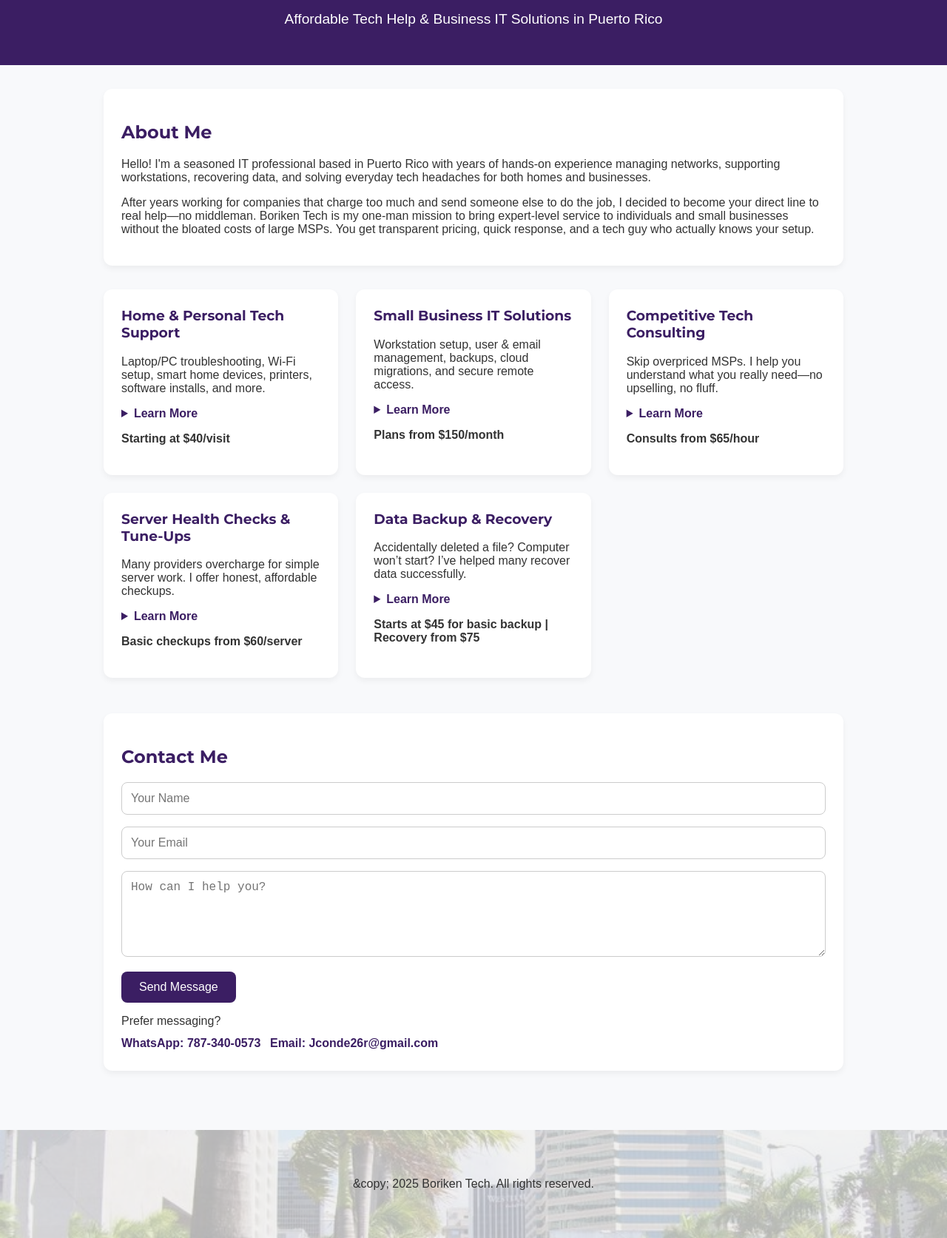
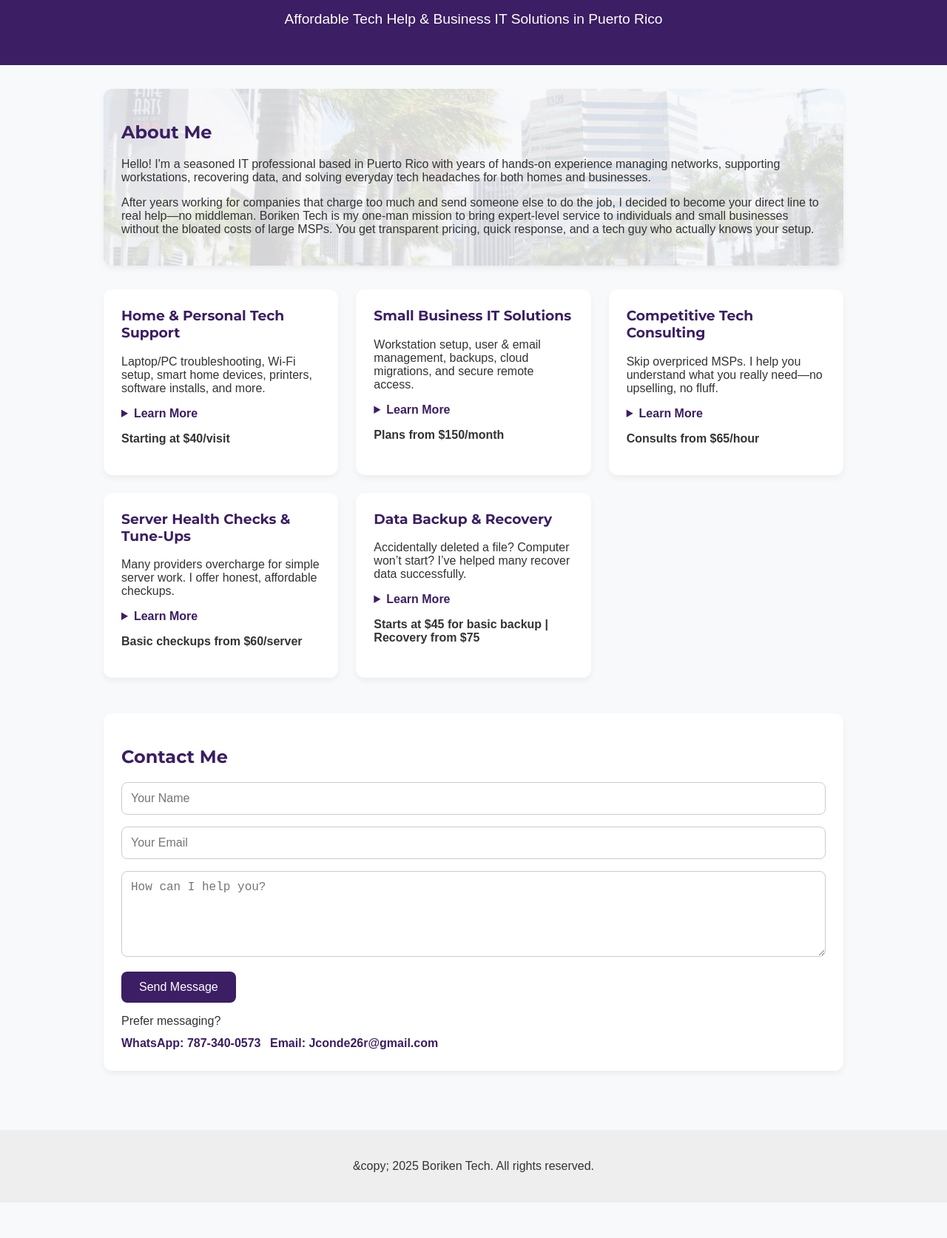
Before and after one commit to Jconde09r/test, a plain HTML site: page index.html in a window 1280 px wide. Shown: the part 180-1853 px from the top of the page at 74% size. After the commit the page ends 1805 px from the top, so only its background shows below. Drawn offline with Linux system fonts and the light colour scheme.

Commit message:
Update index.html

```diff
--- a/index.html
+++ b/index.html
@@ -13,7 +13,7 @@
       --text-dark: #333333;
       --card-bg-light: white;
       --shadow-light: rgba(0, 0, 0, 0.05);
-      --footer-bg: #eee; /* Added for footer background color */
+      --footer-bg: #eee;
     }
 
     body {
@@ -61,24 +61,50 @@
       margin: 0 auto;
     }
 
-    .services {
+    .services { /* This is for the grid of service cards */
       display: grid;
       grid-template-columns: repeat(auto-fit, minmax(250px, 1fr));
       gap: 1.5rem;
       margin-bottom: 3rem;
     }
 
-    .service {
+    .service { /* General styling for individual cards including the original About Me */
       background: var(--card-bg-light);
       padding: 1.5rem;
       border-radius: 0.75rem;
       box-shadow: 0 4px 8px var(--shadow-light);
       transition: transform 0.2s ease, background 0.3s ease;
+      position: relative;
+      z-index: 1;
     }
 
     .service:hover {
       transform: translateY(-4px);
     }
+
+    /* === STYLING FOR "ABOUT ME" SECTION BACKGROUND === */
+    #about-me-section {
+      background-color: transparent !important; /* Override .service background to see pseudo-element */
+      position: relative; /* For positioning the pseudo-element */
+      z-index: 0; /* To allow pseudo-element to be behind */
+    }
+
+    #about-me-section::before {
+      content: "";
+      position: absolute;
+      top: 0;
+      left: 0;
+      width: 100%;
+      height: 100%;
+      background-image: url('images/Back view.jpg'); /* Ensure this path is correct */
+      background-size: cover;
+      background-position: center;
+      opacity: 0.15; /* Adjust for desired transparency - try 0.1 to 0.3 */
+      z-index: -1; /* Place background behind content */
+      border-radius: 0.75rem; /* Match the parent's border-radius */
+    }
+    /* === END OF STYLING FOR "ABOUT ME" SECTION === */
+
 
     .service h3 {
       font-family: 'Montserrat', sans-serif;
@@ -119,6 +145,8 @@
       border-radius: 0.75rem;
       box-shadow: 0 4px 8px var(--shadow-light);
       transition: background 0.3s ease;
+      position: relative;
+      z-index: 1;
     }
 
     form h2 {
@@ -128,8 +156,8 @@
 
     input,
     textarea {
-      width: 100%; /* Adjusted for box-sizing */
-      box-sizing: border-box; /* Added for better width control */
+      width: 100%;
+      box-sizing: border-box;
       padding: 0.75rem;
       margin-bottom: 1rem;
       border: 1px solid #ccc;
@@ -147,42 +175,30 @@
       cursor: pointer;
     }
 
+    /* Specific styling for the form submit button if needed, otherwise it uses general button style */
+    form button[type="submit"] {
+      /* Add specific styles here if different from language-toggle button */
+    }
+
+
     footer {
       text-align: center;
-      padding: 3rem 1.5rem; /* Increased padding for better image visibility */
-      background-color: var(--footer-bg); /* Fallback color */
+      padding: 1.5rem;
+      background: var(--footer-bg);
       margin-top: 3rem;
-      position: relative; /* Needed for pseudo-element background */
-      color: var(--text-dark); /* Ensure text is readable */
-      z-index: 0; /* Ensure content is above pseudo-element */
     }
-
-    footer::before { /* Pseudo-element for background image */
-      content: "";
-      position: absolute;
-      top: 0;
-      left: 0;
-      width: 100%;
-      height: 100%;
-      background-image: url('images/Back view.jpg'); /* Ensure this path is correct */
-      background-size: cover;
-      background-position: center;
-      opacity: 0.25; /* Adjust for desired transparency */
-      z-index: -1; /* Place background behind content */
-    }
-
 
     .contact-options {
       margin-top: 1rem;
     }
 
     .contact-options p {
-      margin-bottom: 0.5rem; /* Added margin for spacing */
+      margin-bottom: 0.5rem;
     }
 
     .contact-options a {
       display: inline-block;
-      margin: 0.25rem 0.5rem 0.25rem 0; /* Adjusted margin */
+      margin: 0.25rem 0.5rem 0.25rem 0;
       color: var(--primary-color);
       text-decoration: none;
       font-weight: bold;
@@ -210,7 +226,7 @@
   </header>
 
   <main>
-    <section class="service" style="margin-bottom: 2rem;">
+    <section class="service" id="about-me-section" style="margin-bottom: 2rem;">
       <h2 style="color:#3b1e63; font-family:'Montserrat', sans-serif;" data-lang-key="aboutMeTitle">About Me</h2>
       <p data-lang-key="aboutMeP1">Hello! I'm a seasoned IT professional based in Puerto Rico with years of hands-on experience managing networks, supporting workstations, recovering data, and solving everyday tech headaches for both homes and businesses.</p>
       <p data-lang-key="aboutMeP2">After years working for companies that charge too much and send someone else to do the job, I decided to become your direct line to real help—no middleman. Boriken Tech is my one-man mission to bring expert-level service to individuals and small businesses without the bloated costs of large MSPs. You get transparent pricing, quick response, and a tech guy who actually knows your setup.</p>
@@ -237,7 +253,8 @@
         <h3 data-lang-key="service2Title">Small Business IT Solutions</h3>
         <p data-lang-key="service2Desc">Workstation setup, user & email management, backups, cloud migrations, and secure remote access.</p>
         <details>
-          <summary data-lang-key="learnMore">Learn More</summary> <ul>
+          <summary data-lang-key="learnMore">Learn More</summary>
+          <ul>
             <li data-lang-key="service2Item1">Ongoing PC/server maintenance</li>
             <li data-lang-key="service2Item2">Microsoft 365 & Google Workspace setup</li>
             <li data-lang-key="service2Item3">On-prem & cloud backup solutions</li>
@@ -321,7 +338,7 @@
     // --- LANGUAGE TOGGLE SCRIPT ---
     let currentLanguage = 'en'; // Default language
 
-    // **IMPORTANT: FILL IN YOUR SPANISH TRANSLATIONS HERE**
+    // **IMPORTANT: FILL IN YOUR SPANISH TRANSLATIONS HERE WHERE INDICATED**
     const translations = {
       en: {
         pageTitle: "Boriken Tech | IT Solutions in Puerto Rico",
@@ -339,7 +356,7 @@
         service1Item3: "Software installation & updates",
         service1Item4: "Driver installation & OS updates",
         service1Item5: "New device setup (printers, smart home, etc.)",
-        service1Price: "Starting at $40/visit",
+        // service1Price: "Starting at $40/visit", // Handled by innerHTML map
         service2Title: "Small Business IT Solutions",
         service2Desc: "Workstation setup, user & email management, backups, cloud migrations, and secure remote access.",
         service2Item1: "Ongoing PC/server maintenance",
@@ -347,40 +364,40 @@
         service2Item3: "On-prem & cloud backup solutions",
         service2Item4: "VPN & secure remote workflows",
         service2Item5: "Email and identity access management",
-        service2Price: "Plans from $150/month",
+        // service2Price: "Plans from $150/month", // Handled by innerHTML map
         service3Title: "Competitive Tech Consulting",
         service3Desc: "Skip overpriced MSPs. I help you understand what you really need—no upselling, no fluff.",
         service3Item1: "New office tech planning",
         service3Item2: "Security and backup audits",
         service3Item3: "Cost-cutting strategies on cloud/IT tools",
         service3Item4: "Small office server optimization",
-        service3Price: "Consults from $65/hour",
+        // service3Price: "Consults from $65/hour", // Handled by innerHTML map
         service4Title: "Server Health Checks & Tune-Ups",
         service4Desc: "Many providers overcharge for simple server work. I offer honest, affordable checkups.",
         service4Item1: "Windows Server updates & patching",
         service4Item2: "Disk space, services & performance review",
         service4Item3: "Backup validation & storage health",
         service4Item4: "Uptime monitoring setup",
-        service4Price: "Basic checkups from $60/server",
+        // service4Price: "Basic checkups from $60/server", // Handled by innerHTML map
         service5Title: "Data Backup & Recovery",
         service5Desc: "Accidentally deleted a file? Computer won’t start? I’ve helped many recover data successfully.",
         service5Item1: "External drive backup setups",
         service5Item2: "Cloud sync troubleshooting (Google Drive, OneDrive, Dropbox)",
         service5Item3: "Data recovery attempts from dead PCs or damaged drives",
         service5Item4: "Migration to new devices without data loss",
-        service5Price: "Starts at $45 for basic backup | Recovery from $75",
+        // service5Price: "Starts at $45 for basic backup | Recovery from $75", // Handled by innerHTML map
         contactTitle: "Contact Me",
         formNamePlaceholder: "Your Name",
         formEmailPlaceholder: "Your Email",
         formMessagePlaceholder: "How can I help you?",
         formSubmitButton: "Send Message",
         preferMessaging: "Prefer messaging?",
-        contactWhatsapp: "WhatsApp: 787-340-0573", // Keep numbers, translate text part if needed
-        contactEmail: "Email: Jconde26r@gmail.com", // Keep email, translate text part if needed
+        contactWhatsapp: "WhatsApp: 787-340-0573",
+        contactEmail: "Email: Jconde26r@gmail.com",
         thankYouMsg: "Thanks for reaching out! I'll get back to you shortly.",
         footerCopyright: "&copy; 2025 Boriken Tech. All rights reserved."
       },
-      es: { // PUERTO RICAN SPANISH TRANSLATIONS - PLEASE FILL THESE IN
+      es: { // PUERTO RICAN SPANISH TRANSLATIONS - PLEASE ENSURE THESE ARE ACCURATE
         pageTitle: "Boriken Tech | Soluciones de IT en Puerto Rico",
         headerTitle: "Boriken Tech",
         headerSubtitle: "Ayuda Tecnológica Accesible y Soluciones IT para Negocios en Puerto Rico",
@@ -388,7 +405,7 @@
         aboutMeTitle: "Sobre Mí",
         aboutMeP1: "¡Hola! Soy un profesional de IT con base en Puerto Rico y años de experiencia práctica administrando redes, brindando soporte a estaciones de trabajo, recuperando datos y resolviendo problemas tecnológicos cotidianos tanto para hogares como para empresas.",
         aboutMeP2: "Después de años trabajando para compañías que cobran demasiado y envían a otra persona a hacer el trabajo, decidí convertirme en tu línea directa a la ayuda real, sin intermediarios. Boriken Tech es mi misión unipersonal para ofrecer servicio de nivel experto a individuos y pequeñas empresas sin los costos inflados de los grandes MSP. Obtienes precios transparentes, respuesta rápida y un técnico que realmente conoce tu configuración.",
-        learnMore: "Aprende Más", // Or "Saber Más", "Detalles"
+        learnMore: "Aprende Más",
         service1Title: "Soporte Técnico Personal y para el Hogar",
         service1Desc: "Resolución de problemas de laptop/PC, configuración de Wi-Fi, dispositivos inteligentes, impresoras, instalación de software y más.",
         service1Item1: "Optimización de sistemas y solución a PCs lentas",
@@ -396,7 +413,7 @@
         service1Item3: "Instalación y actualización de software",
         service1Item4: "Instalación de drivers y actualizaciones de SO",
         service1Item5: "Configuración de nuevos dispositivos (impresoras, hogar inteligente, etc.)",
-        service1Price: "Desde $40/visita",
+        // service1Price: "Desde $40/visita", // Handled by innerHTML map
         service2Title: "Soluciones IT para Pequeñas Empresas",
         service2Desc: "Configuración de estaciones de trabajo, gestión de usuarios y correo, copias de seguridad, migraciones a la nube y acceso remoto seguro.",
         service2Item1: "Mantenimiento continuo de PC/servidores",
@@ -404,62 +421,42 @@
         service2Item3: "Soluciones de respaldo local y en la nube",
         service2Item4: "VPN y flujos de trabajo remotos seguros",
         service2Item5: "Gestión de correo electrónico y acceso de identidad",
-        service2Price: "Planes desde $150/mes",
+        // service2Price: "Planes desde $150/mes", // Handled by innerHTML map
         service3Title: "Consultoría Tecnológica Competitiva",
         service3Desc: "Evita MSPs caros. Te ayudo a entender lo que realmente necesitas, sin ventas adicionales ni palabrería.",
         service3Item1: "Planificación tecnológica para nuevas oficinas",
         service3Item2: "Auditorías de seguridad y copias de seguridad",
         service3Item3: "Estrategias de reducción de costos en herramientas de nube/IT",
         service3Item4: "Optimización de servidores para oficinas pequeñas",
-        service3Price: "Consultas desde $65/hora",
+        // service3Price: "Consultas desde $65/hora", // Handled by innerHTML map
         service4Title: "Chequeos y Afinaciones de Servidores",
         service4Desc: "Muchos proveedores cobran de más por trabajo simple de servidor. Ofrezco chequeos honestos y asequibles.",
         service4Item1: "Actualizaciones y parches de Windows Server",
         service4Item2: "Revisión de espacio en disco, servicios y rendimiento",
         service4Item3: "Validación de copias de seguridad y salud del almacenamiento",
         service4Item4: "Configuración de monitoreo de tiempo de actividad",
-        service4Price: "Chequeos básicos desde $60/servidor",
+        // service4Price: "Chequeos básicos desde $60/servidor", // Handled by innerHTML map
         service5Title: "Respaldo y Recuperación de Datos",
         service5Desc: "¿Borraste un archivo por accidente? ¿La computadora no enciende? He ayudado a muchos a recuperar datos exitosamente.",
         service5Item1: "Configuraciones de respaldo en discos externos",
         service5Item2: "Solución de problemas de sincronización en la nube (Google Drive, OneDrive, Dropbox)",
         service5Item3: "Intentos de recuperación de datos de PCs dañadas o discos duros defectuosos",
         service5Item4: "Migración a nuevos dispositivos sin pérdida de datos",
-        service5Price: "Desde $45 por respaldo básico | Recuperación desde $75",
+        // service5Price: "Desde $45 por respaldo básico | Recuperación desde $75", // Handled by innerHTML map
         contactTitle: "Contáctame",
         formNamePlaceholder: "Tu Nombre",
         formEmailPlaceholder: "Tu Correo Electrónico",
         formMessagePlaceholder: "¿Cómo puedo ayudarte?",
         formSubmitButton: "Enviar Mensaje",
         preferMessaging: "¿Prefieres mensajería?",
-        contactWhatsapp: "WhatsApp: 787-340-0573", // Keep number
-        contactEmail: "Correo: Jconde26r@gmail.com",   // Keep email
+        contactWhatsapp: "WhatsApp: 787-340-0573",
+        contactEmail: "Correo: Jconde26r@gmail.com",
         thankYouMsg: "¡Gracias por contactarme! Te responderé en breve.",
         footerCopyright: "&copy; 2025 Boriken Tech. Todos los derechos reservados."
       }
     };
 
-    function applyTranslations() {
-      document.documentElement.lang = currentLanguage;
-      document.querySelectorAll('[data-lang-key]').forEach(element => {
-        const key = element.getAttribute('data-lang-key');
-        if (translations[currentLanguage] && translations[currentLanguage][key]) {
-          // For input placeholders, we need to set the placeholder attribute
-          if (element.tagName === 'INPUT' || element.tagName === 'TEXTAREA') {
-            const placeholderKey = element.getAttribute('data-lang-placeholder-key');
-            if (placeholderKey && translations[currentLanguage][placeholderKey]) {
-                 element.placeholder = translations[currentLanguage][placeholderKey];
-            } else if (translations[currentLanguage][key]) { // fallback to data-lang-key for elements like buttons if placeholder key isn't specific
-                 element.textContent = translations[currentLanguage][key];
-            }
-          } else { // For other elements, set textContent
-            element.textContent = translations[currentLanguage][key];
-          }
-        }
-      });
-
-      // Specifically for elements with HTML content like prices with <strong>
-       const priceElementsMap = {
+    const priceElementsMap = {
         en: {
             service1Price: "<strong>Starting at $40/visit</strong>",
             service2Price: "<strong>Plans from $150/month</strong>",
@@ -467,32 +464,41 @@
             service4Price: "<strong>Basic checkups from $60/server</strong>",
             service5Price: "<strong>Starts at $45 for basic backup | Recovery from $75</strong>"
         },
-        es: { // **PLEASE PROVIDE SPANISH VERSIONS FOR THESE, MAINTAINING HTML STRUCTURE**
+        es: {
             service1Price: "<strong>Desde $40/visita</strong>",
             service2Price: "<strong>Planes desde $150/mes</strong>",
             service3Price: "<strong>Consultas desde $65/hora</strong>",
             service4Price: "<strong>Chequeos básicos desde $60/servidor</strong>",
             service5Price: "<strong>Desde $45 por respaldo básico | Recuperación desde $75</strong>"
         }
-      };
+    };
 
-      document.querySelectorAll('[data-lang-key*="Price"]').forEach(element => {
-          const key = element.getAttribute('data-lang-key');
-          if(priceElementsMap[currentLanguage] && priceElementsMap[currentLanguage][key]) {
-              element.innerHTML = priceElementsMap[currentLanguage][key];
+    function applyTranslations() {
+      document.documentElement.lang = currentLanguage;
+      document.querySelectorAll('[data-lang-key]').forEach(element => {
+        const key = element.getAttribute('data-lang-key');
+
+        // Check if this key is for a price element handled by innerHTML
+        if (priceElementsMap[currentLanguage] && priceElementsMap[currentLanguage][key]) {
+          element.innerHTML = priceElementsMap[currentLanguage][key];
+        }
+        // For other elements
+        else if (translations[currentLanguage] && translations[currentLanguage][key]) {
+          const placeholderKey = element.getAttribute('data-lang-placeholder-key');
+          if (placeholderKey && (element.tagName === 'INPUT' || element.tagName === 'TEXTAREA')) {
+            if (translations[currentLanguage][placeholderKey]){
+                 element.placeholder = translations[currentLanguage][placeholderKey];
+            }
+          } else {
+            element.textContent = translations[currentLanguage][key];
           }
+        }
       });
-
-      // Update language toggle button text specifically
-      const langButton = document.getElementById('languageToggleButton');
-      if (langButton) {
-        langButton.textContent = translations[currentLanguage].toggleLanguageButton;
-      }
     }
 
     function toggleLanguage() {
       currentLanguage = currentLanguage === 'en' ? 'es' : 'en';
-      localStorage.setItem('preferredLanguage', currentLanguage); // Save preference
+      localStorage.setItem('preferredLanguage', currentLanguage);
       applyTranslations();
     }
 
@@ -503,7 +509,6 @@
       document.getElementById('thankYou').style.display = 'block';
     }
 
-    // On page load, check for saved language preference
     document.addEventListener('DOMContentLoaded', () => {
       const savedLanguage = localStorage.getItem('preferredLanguage');
       if (savedLanguage) {
```
